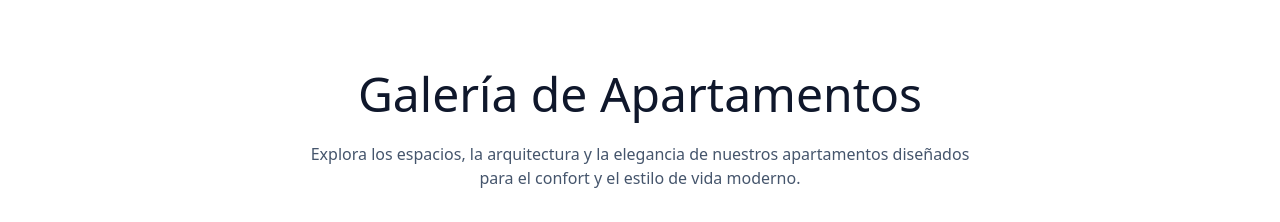
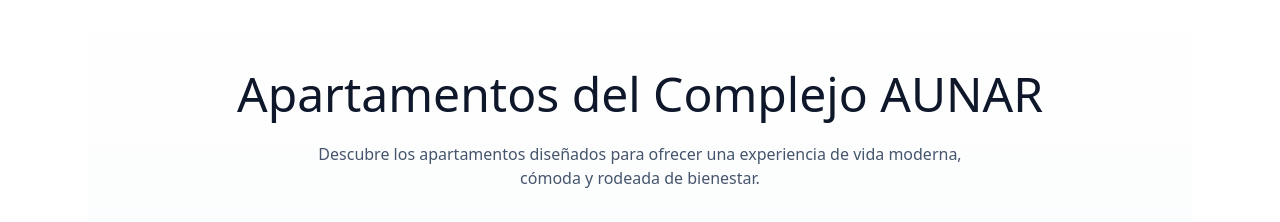
Before and after one commit to michelldenjoy/Aunar, a React (Vite) app: page /apartments/imagenes in a window 1280 px wide. Shown: the part 730-952 px from the top of the page. Built offline with nearby package versions, Linux system fonts and the light colour scheme.

Commit message:
galery villa double villa

```diff
--- a/src/components/Apartaments/GalleryApart.jsx
+++ b/src/components/Apartaments/GalleryApart.jsx
@@ -1,5 +1,5 @@
-// src/components/Apartments/GalleryApartment.jsx
 import React from "react";
+import { motion } from "framer-motion";
 import apartment1 from "../../assets/apartment1.jpg";
 import apartment2 from "../../assets/apartment2.jpg";
 import apartment3 from "../../assets/apartment3.jpg";
@@ -33,22 +33,45 @@ export default function GalleryApartment() {
     },
   ];
 
+  const fadeUp = {
+    hidden: { opacity: 0, y: 40 },
+    visible: { opacity: 1, y: 0 },
+  };
+
   return (
-    <section className="py-20 bg-white">
+    <section className="py-20 bg-gradient-to-b from-white via-slate-50 to-white">
       <div className="max-w-6xl mx-auto px-6 text-center">
-        <h2 className="text-4xl md:text-5xl font-light text-slate-900 mb-6">
-          Galería de Apartamentos
-        </h2>
-        <p className="text-slate-600 max-w-2xl mx-auto mb-12">
-          Explora los espacios, la arquitectura y la elegancia de nuestros
-          apartamentos diseñados para el confort y el estilo de vida moderno.
-        </p>
+        <motion.h2
+          variants={fadeUp}
+          initial="hidden"
+          animate="visible"
+          transition={{ duration: 0.8 }}
+          className="text-4xl md:text-5xl font-light text-slate-900 mb-6"
+        >
+          Apartamentos del Complejo AUNAR
+        </motion.h2>
+
+        <motion.p
+          variants={fadeUp}
+          initial="hidden"
+          animate="visible"
+          transition={{ delay: 0.2, duration: 0.8 }}
+          className="text-slate-600 max-w-2xl mx-auto mb-12"
+        >
+          Descubre los apartamentos diseñados para ofrecer una experiencia de
+          vida moderna, cómoda y rodeada de bienestar.
+        </motion.p>
 
         {/* 🏙️ Grid de imágenes */}
         <div className="grid grid-cols-1 sm:grid-cols-2 lg:grid-cols-3 gap-6">
-          {images.map((img) => (
-            <div
+          {images.map((img, i) => (
+            <motion.div
               key={img.id}
+              variants={fadeUp}
+              initial="hidden"
+              whileInView="visible"
+              viewport={{ once: true }}
+              transition={{ delay: i * 0.2, duration: 0.8 }}
               className="relative overflow-hidden rounded-3xl shadow-lg group"
             >
               <img
@@ -56,13 +79,13 @@ export default function GalleryApartment() {
                 alt={img.title}
                 className="w-full h-80 object-cover transform group-hover:scale-110 transition-transform duration-700 ease-out"
               />
-              <div className="absolute inset-0 bg-gradient-to-t from-black/60 via-black/20 to-transparent opacity-0 group-hover:opacity-100 transition-opacity duration-500 flex flex-col justify-end p-6">
+              <div className="absolute inset-0 bg-gradient-to-t from-black/70 via-black/30 to-transparent opacity-0 group-hover:opacity-100 transition-opacity duration-500 flex flex-col justify-end p-6">
                 <h3 className="text-white text-xl font-semibold">
                   {img.title}
                 </h3>
                 <p className="text-white/90 text-sm mt-2">{img.desc}</p>
               </div>
-            </div>
+            </motion.div>
           ))}
         </div>
       </div>
--- a/src/components/Comercial/GalleryCommercial.jsx
+++ b/src/components/Comercial/GalleryCommercial.jsx
@@ -1,4 +1,5 @@
 import React from "react";
+import { motion } from "framer-motion";
 import local1 from "../../assets/local1.jpg";
 import local2 from "../../assets/local2.jpg";
 import local3 from "../../assets/local3.jpg";
@@ -32,23 +33,46 @@ export default function GalleryCommercial() {
     },
   ];
 
+  const fadeUp = {
+    hidden: { opacity: 0, y: 40 },
+    visible: { opacity: 1, y: 0 },
+  };
+
   return (
-    <section className="py-20 bg-white">
+    <section className="py-20 bg-gradient-to-b from-white via-slate-50 to-white">
       <div className="max-w-6xl mx-auto px-6 text-center">
         {/* 🏢 Título */}
-        <h2 className="text-4xl md:text-5xl font-light text-slate-900 mb-6">
-          Galería de Espacios Comerciales
-        </h2>
-        <p className="text-slate-600 max-w-2xl mx-auto mb-12">
+        <motion.h2
+          variants={fadeUp}
+          initial="hidden"
+          animate="visible"
+          transition={{ duration: 0.8 }}
+          className="text-4xl md:text-5xl font-light text-slate-900 mb-6"
+        >
+          Espacios Comerciales
+        </motion.h2>
+
+        <motion.p
+          variants={fadeUp}
+          initial="hidden"
+          animate="visible"
+          transition={{ delay: 0.2, duration: 0.8 }}
+          className="text-slate-600 max-w-2xl mx-auto mb-12"
+        >
           Conoce los locales diseñados para destacar tu marca, optimizar el
           espacio y ofrecer la mejor experiencia a tus clientes.
-        </p>
+        </motion.p>
 
         {/* 🖼️ Grid de imágenes */}
         <div className="grid grid-cols-1 sm:grid-cols-2 lg:grid-cols-3 gap-6">
-          {images.map((img) => (
-            <div
+          {images.map((img, i) => (
+            <motion.div
               key={img.id}
+              variants={fadeUp}
+              initial="hidden"
+              whileInView="visible"
+              viewport={{ once: true }}
+              transition={{ delay: i * 0.2, duration: 0.8 }}
               className="relative overflow-hidden rounded-3xl shadow-lg group"
             >
               <img
@@ -56,13 +80,13 @@ export default function GalleryCommercial() {
                 alt={img.title}
                 className="w-full h-80 object-cover transform group-hover:scale-110 transition-transform duration-700 ease-out"
               />
-              <div className="absolute inset-0 bg-gradient-to-t from-black/70 via-black/40 to-transparent opacity-0 group-hover:opacity-100 transition-opacity duration-500 flex flex-col justify-end p-6">
+              <div className="absolute inset-0 bg-gradient-to-t from-black/70 via-black/30 to-transparent opacity-0 group-hover:opacity-100 transition-opacity duration-500 flex flex-col justify-end p-6">
                 <h3 className="text-white text-xl font-semibold">
                   {img.title}
                 </h3>
                 <p className="text-white/90 text-sm mt-2">{img.desc}</p>
               </div>
-            </div>
+            </motion.div>
           ))}
         </div>
       </div>
```
